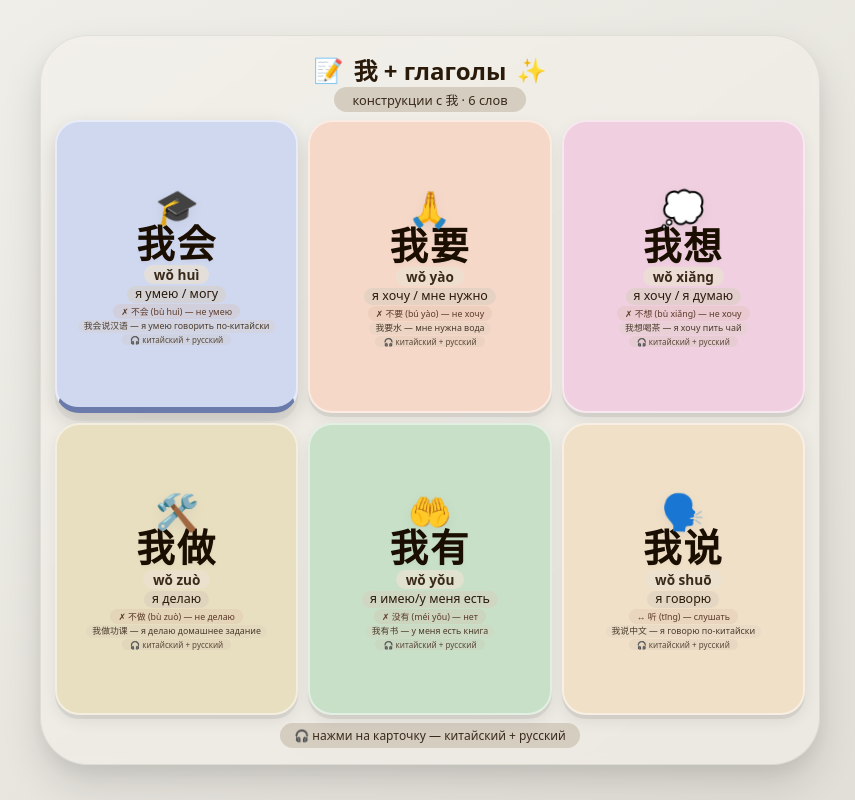
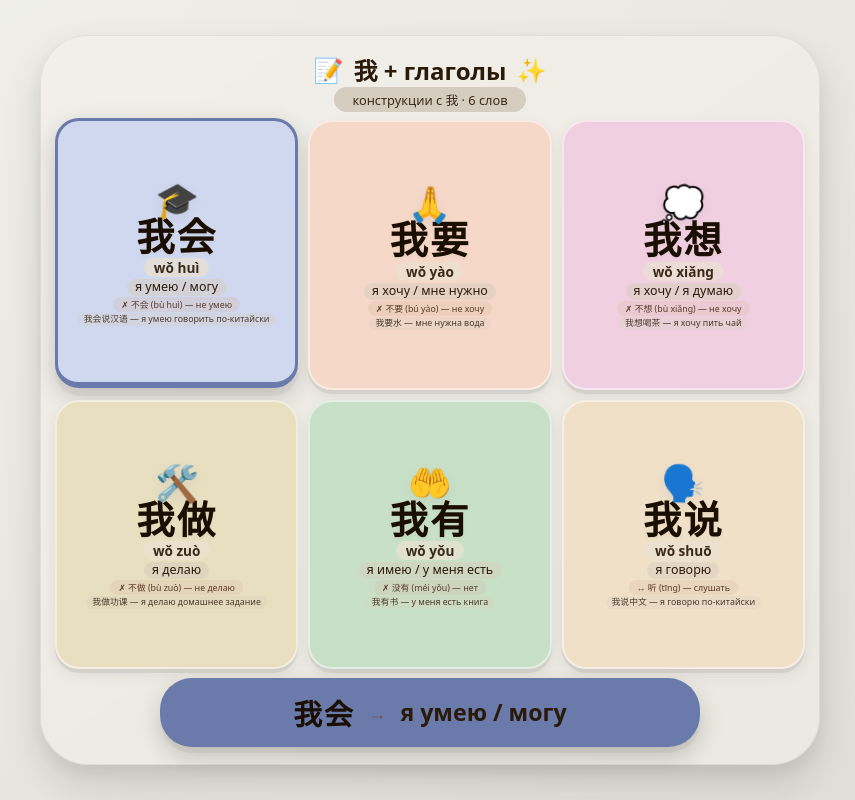
Before and after one commit to meledy11/Kartochki, a plain HTML site: page index.html in a window 1280 px wide. Both pictures are taken after a click on the element 386 px from the left and 266 px from the top of the page. Shown: the whole page, without its empty margins (210-1065 px from the left). Drawn offline with Linux system fonts and the light colour scheme.

Commit message:
Update index.html

```diff
--- a/index.html
+++ b/index.html
@@ -98,8 +98,10 @@
     }
 
     .card.active {
+      border: 3px solid var(--card-color, #b09870);
       border-bottom: 6px solid var(--card-color, #b09870);
-      box-shadow: 0 8px 0 rgba(0, 0, 0, 0.04), 0 8px 20px rgba(0, 0, 0, 0.15);
+      box-shadow: 0 8px 0 rgba(0, 0, 0, 0.04), 0 8px 24px rgba(0, 0, 0, 0.18);
+      transform: translateY(-2px);
     }
 
     .emoji-big {
@@ -166,15 +168,6 @@
       line-height: 1.3;
     }
 
-    .audio-badge {
-      font-size: 0.5rem;
-      color: #5a4a3a;
-      background: rgba(200, 185, 165, 0.2);
-      padding: 0px 8px;
-      border-radius: 12px;
-      margin-top: 1px;
-    }
-
     /* ===== ЦВЕТНЫЕ КАРТОЧКИ ===== */
     .card[data-color="hui"]   { --card-color: #6a7aaa; background: #d0d8f0; }
     .card[data-color="yao"]   { --card-color: #c45a3a; background: #f5d8c8; }
@@ -183,21 +176,58 @@
     .card[data-color="you"]   { --card-color: #4a8a5a; background: #c8e0c8; }
     .card[data-color="shuo"]  { --card-color: #b08a4a; background: #f0e0c8; }
 
-    .footer-note {
-      margin-top: 8px;
+    /* ===== НИЖНЯЯ ПАНЕЛЬ С ПОДСКАЗКОЙ ===== */
+    .russian-display {
+      margin-top: 10px;
       text-align: center;
-      font-size: 0.75rem;
-      color: #3a2a1a;
+      font-weight: 700;
+      color: #2a1a0a;
       background: #d5cdc0;
-      padding: 4px 14px;
-      border-radius: 60px;
-      display: inline-block;
-      width: auto;
+      padding: 14px 22px;
+      border-radius: 32px;
       flex-shrink: 0;
       align-self: center;
+      min-height: 64px;
+      width: 92%;
+      max-width: 540px;
+      display: flex;
+      align-items: center;
+      justify-content: center;
+      gap: 14px;
+      box-shadow: 0 4px 0 rgba(0, 0, 0, 0.06), 0 6px 16px rgba(0, 0, 0, 0.08);
+      transition: background 0.25s ease, color 0.25s ease, transform 0.18s ease, box-shadow 0.25s ease;
     }
 
-    .footer-note span { font-weight: 600; }
+    .russian-display.empty {
+      font-size: 0.95rem;
+      font-weight: 500;
+      color: #5a4a3a;
+    }
+
+    .russian-display.active {
+      transform: translateY(-1px);
+      box-shadow: 0 6px 0 rgba(0, 0, 0, 0.04), 0 10px 24px rgba(0, 0, 0, 0.18);
+    }
+
+    .russian-display .disp-hanzi {
+      font-size: 1.8rem;
+      font-weight: 700;
+      color: #1a0e00;
+      letter-spacing: 2px;
+      white-space: nowrap;
+    }
+
+    .russian-display .disp-russian {
+      font-size: 1.45rem;
+      font-weight: 700;
+      color: #2a1a0a;
+      line-height: 1.15;
+    }
+
+    .russian-display .disp-arrow {
+      font-size: 1.1rem;
+      color: #6a5a4a;
+    }
 
     @media (max-width: 600px) {
       .container { padding: 10px 8px 12px; max-height: 680px; }
@@ -208,9 +238,12 @@
       .russian { font-size: 0.7rem; padding: 0px 6px; }
       .antonym { font-size: 0.5rem; }
       .example { font-size: 0.5rem; }
-      .audio-badge { font-size: 0.45rem; }
       h1 { font-size: 1.2rem; }
       .subhead { font-size: 0.7rem; padding: 2px 14px; margin-bottom: 4px; }
+      .russian-display { padding: 10px 16px; min-height: 54px; }
+      .russian-display .disp-hanzi { font-size: 1.5rem; }
+      .russian-display .disp-russian { font-size: 1.15rem; }
+      .russian-display.empty { font-size: 0.85rem; }
     }
 
     @media (max-width: 420px) {
@@ -222,8 +255,11 @@
       .russian { font-size: 0.6rem; padding: 0px 4px; }
       .antonym { font-size: 0.45rem; padding: 0px 4px; }
       .example { font-size: 0.45rem; padding: 0px 4px; }
-      .audio-badge { font-size: 0.4rem; padding: 0px 4px; }
-      .footer-note { font-size: 0.6rem; padding: 3px 10px; margin-top: 4px; }
+      .russian-display { padding: 8px 12px; min-height: 48px; gap: 8px; }
+      .russian-display .disp-hanzi { font-size: 1.25rem; }
+      .russian-display .disp-russian { font-size: 1.0rem; }
+      .russian-display.empty { font-size: 0.75rem; }
+      .russian-display .disp-arrow { font-size: 0.9rem; }
     }
 
     @media (max-height: 680px) {
@@ -238,8 +274,10 @@
       .russian { font-size: 0.6rem; }
       .antonym { font-size: 0.45rem; }
       .example { font-size: 0.45rem; }
-      .audio-badge { font-size: 0.4rem; }
-      .footer-note { padding: 3px 10px; margin-top: 4px; font-size: 0.6rem; }
+      .russian-display { padding: 8px 14px; min-height: 48px; margin-top: 6px; }
+      .russian-display .disp-hanzi { font-size: 1.3rem; }
+      .russian-display .disp-russian { font-size: 1.05rem; }
+      .russian-display.empty { font-size: 0.78rem; }
     }
   </style>
 </head>
@@ -261,7 +299,6 @@
       <div class="russian">я умею / могу</div>
       <div class="antonym">✗ 不会 (bù huì) — не умею</div>
       <div class="example">我会说汉语 — я умею говорить по-китайски</div>
-      <div class="audio-badge">🎧 китайский + русский</div>
     </div>
 
     <!-- 2. 我要 — я хочу / собираюсь -->
@@ -272,7 +309,6 @@
       <div class="russian">я хочу / мне нужно</div>
       <div class="antonym">✗ 不要 (bú yào) — не хочу</div>
       <div class="example">我要水 — мне нужна вода</div>
-      <div class="audio-badge">🎧 китайский + русский</div>
     </div>
 
     <!-- 3. 我想 — я хочу / думаю -->
@@ -283,7 +319,6 @@
       <div class="russian">я хочу / я думаю</div>
       <div class="antonym">✗ 不想 (bù xiǎng) — не хочу</div>
       <div class="example">我想喝茶 — я хочу пить чай</div>
-      <div class="audio-badge">🎧 китайский + русский</div>
     </div>
 
     <!-- 4. 我做 — я делаю -->
@@ -294,18 +329,16 @@
       <div class="russian">я делаю</div>
       <div class="antonym">✗ 不做 (bù zuò) — не делаю</div>
       <div class="example">我做功课 — я делаю домашнее задание</div>
-      <div class="audio-badge">🎧 китайский + русский</div>
     </div>
 
-    <!-- 5. 我有 — у меня есть -->
-    <div class="card" data-color="you" data-hanzi="我有" data-russian="у меня есть">
+    <!-- 5. 我有 — я имею / у меня есть -->
+    <div class="card" data-color="you" data-hanzi="我有" data-russian="я имею / у меня есть">
       <div class="emoji-big">🤲</div>
       <div class="hanzi">我有</div>
       <div class="pinyin">wǒ yǒu</div>
-      <div class="russian">я имею/у меня есть</div>
+      <div class="russian">я имею / у меня есть</div>
       <div class="antonym">✗ 没有 (méi yǒu) — нет</div>
       <div class="example">我有书 — у меня есть книга</div>
-      <div class="audio-badge">🎧 китайский + русский</div>
     </div>
 
     <!-- 6. 我说 — я говорю -->
@@ -316,104 +349,66 @@
       <div class="russian">я говорю</div>
       <div class="antonym">↔ 听 (tīng) — слушать</div>
       <div class="example">我说中文 — я говорю по-китайски</div>
-      <div class="audio-badge">🎧 китайский + русский</div>
     </div>
 
   </div>
 
-  <div style="display: flex; justify-content: center; flex-shrink: 0;">
-    <div class="footer-note">
-      <span>🎧</span> нажми на карточку — китайский + русский
-    </div>
+  <div class="russian-display empty" id="russianDisplay">
+    👆 нажми на карточку
   </div>
 </div>
 
 <script>
   (function() {
     const cards = document.querySelectorAll('.card');
-
-    function getChineseVoice() {
-      const voices = window.speechSynthesis.getVoices();
-      let voice = voices.find(v => v.lang === 'zh-CN');
-      if (!voice) voice = voices.find(v => v.lang.startsWith('zh'));
-      return voice || null;
-    }
-
-    function getRussianVoice() {
-      const voices = window.speechSynthesis.getVoices();
-      let voice = voices.find(v => v.lang === 'ru-RU');
-      if (!voice) voice = voices.find(v => v.lang.startsWith('ru'));
-      return voice || null;
-    }
-
-    function speakChineseAndRussian(hanziText, russianText) {
-      window.speechSynthesis.cancel();
-
-      const utter1 = new SpeechSynthesisUtterance(hanziText);
-      utter1.lang = 'zh-CN';
-      utter1.rate = 0.7;
-      utter1.pitch = 1.0;
-      const chVoice = getChineseVoice();
-      if (chVoice) utter1.voice = chVoice;
-
-      const utter2 = new SpeechSynthesisUtterance(russianText);
-      utter2.lang = 'ru-RU';
-      utter2.rate = 0.85;
-      utter2.pitch = 1.0;
-      const ruVoice = getRussianVoice();
-      if (ruVoice) utter2.voice = ruVoice;
-
-      utter1.onend = function() {
-        setTimeout(() => {
-          window.speechSynthesis.speak(utter2);
-        }, 600);
-      };
-
-      window.speechSynthesis.speak(utter1);
-    }
+    const display = document.getElementById('russianDisplay');
 
     function clearActive() {
       cards.forEach(c => c.classList.remove('active'));
+      display.classList.remove('active');
     }
 
     cards.forEach(card => {
       card.addEventListener('click', function(e) {
         e.stopPropagation();
+        const wasActive = this.classList.contains('active');
         clearActive();
+        if (wasActive) {
+          display.classList.add('empty');
+          display.innerHTML = '👆 нажми на карточку';
+          return;
+        }
         this.classList.add('active');
 
-        const hanzi = this.dataset.hanzi;
-        const russian = this.dataset.russian;
-        if (hanzi && russian) {
-          speakChineseAndRussian(hanzi, russian);
-        } else if (hanzi) {
-          const utter = new SpeechSynthesisUtterance(hanzi);
-          utter.lang = 'zh-CN';
-          utter.rate = 0.7;
-          const voice = getChineseVoice();
-          if (voice) utter.voice = voice;
-          window.speechSynthesis.speak(utter);
-        } else if (russian) {
-          const utter = new SpeechSynthesisUtterance(russian);
-          utter.lang = 'ru-RU';
-          utter.rate = 0.85;
-          const voice = getRussianVoice();
-          if (voice) utter.voice = voice;
-          window.speechSynthesis.speak(utter);
+        const hanzi = this.dataset.hanzi || '';
+        const russian = this.dataset.russian || '';
+        const cardColor = getComputedStyle(this).getPropertyValue('--card-color').trim();
+
+        display.classList.remove('empty');
+        display.classList.add('active');
+        if (cardColor) {
+          display.style.background = cardColor;
+          display.style.color = '#ffffff';
+        } else {
+          display.style.background = '';
+          display.style.color = '';
         }
+        display.innerHTML =
+          '<span class="disp-hanzi">' + hanzi + '</span>' +
+          '<span class="disp-arrow">→</span>' +
+          '<span class="disp-russian">' + russian + '</span>';
       });
     });
 
     document.addEventListener('click', function(e) {
-      if (!e.target.closest('.card')) {
+      if (!e.target.closest('.card') && !e.target.closest('#russianDisplay')) {
         clearActive();
+        display.classList.add('empty');
+        display.style.background = '';
+        display.style.color = '';
+        display.innerHTML = '👆 нажми на карточку';
       }
     });
-
-    window.speechSynthesis.getVoices();
-    window.speechSynthesis.onvoiceschanged = () => {
-      window.speechSynthesis.getVoices();
-    };
   })();
 </script>
 
```
